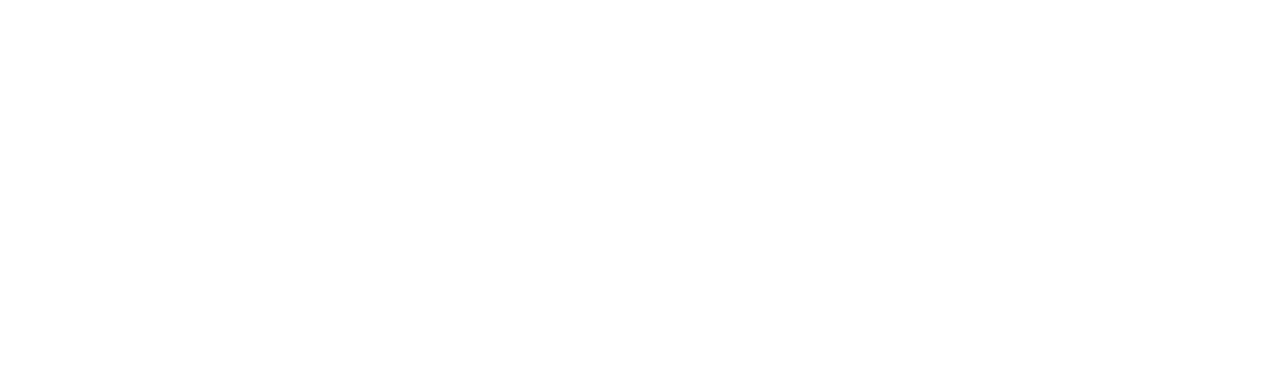
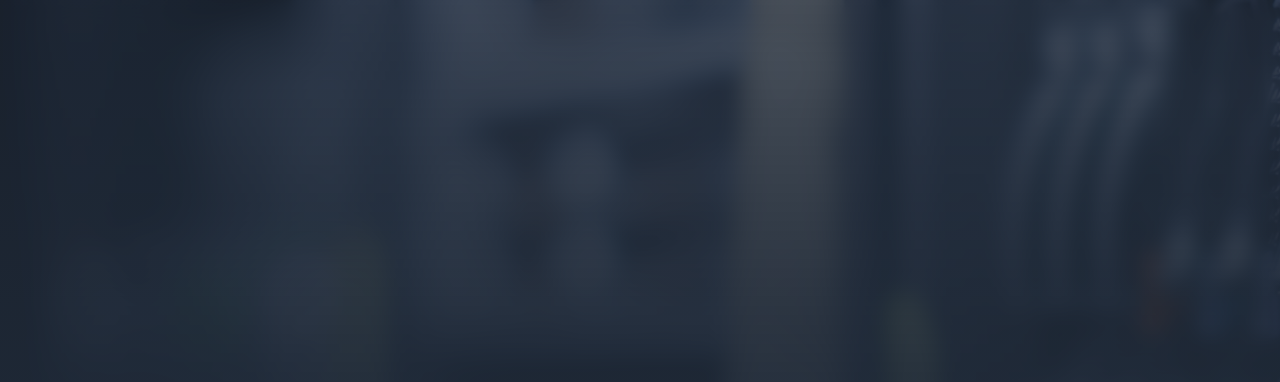
Before and after one commit to UniDash-Environement/UniDash, a Nuxt app: page / in a window 1280 px wide. Shown: the top 382 px of the page. Built offline with nearby package versions, Linux system fonts and the light colour scheme.

Commit message:
feat: custom background

```diff
--- a/app.vue
+++ b/app.vue
@@ -1,2 +1,3 @@
 <template>
+  <Background />
 </template>
--- /dev/null
+++ b/components/Background.vue
@@ -0,0 +1,46 @@
+<script setup lang="ts">
+
+</script>
+
+<template>
+<div class="backgroundImage">
+  <div class="backgroundTopOverImage" />
+  <div class="backgroundBottomOverImage" />
+</div>
+</template>
+
+<style scoped lang="scss">
+.backgroundImage {
+  position: fixed;
+  top: 0;
+  left: 0;
+  bottom: 0;
+  right: 0;
+  z-index: -999;
+
+  background-image: url("assets/images/background.png");
+  background-repeat: no-repeat;
+  background-size: cover;
+
+  .backgroundTopOverImage {
+    position: absolute;
+    top: 0;
+    height: 60%;
+    left: 0;
+    right: 0;
+
+    background: linear-gradient(rgba(31, 41, 55, 0.8), rgba(31, 41, 55, 1));
+    backdrop-filter: blur(0.6rem);
+  }
+
+  .backgroundBottomOverImage {
+    position: absolute;
+    bottom: 0;
+    height: 40%;
+    left: 0;
+    right: 0;
+
+    background: rgba(31, 41, 55, 1);
+  }
+}
+</style>
```
Also changed, not shown: assets/images/background.png (added).
